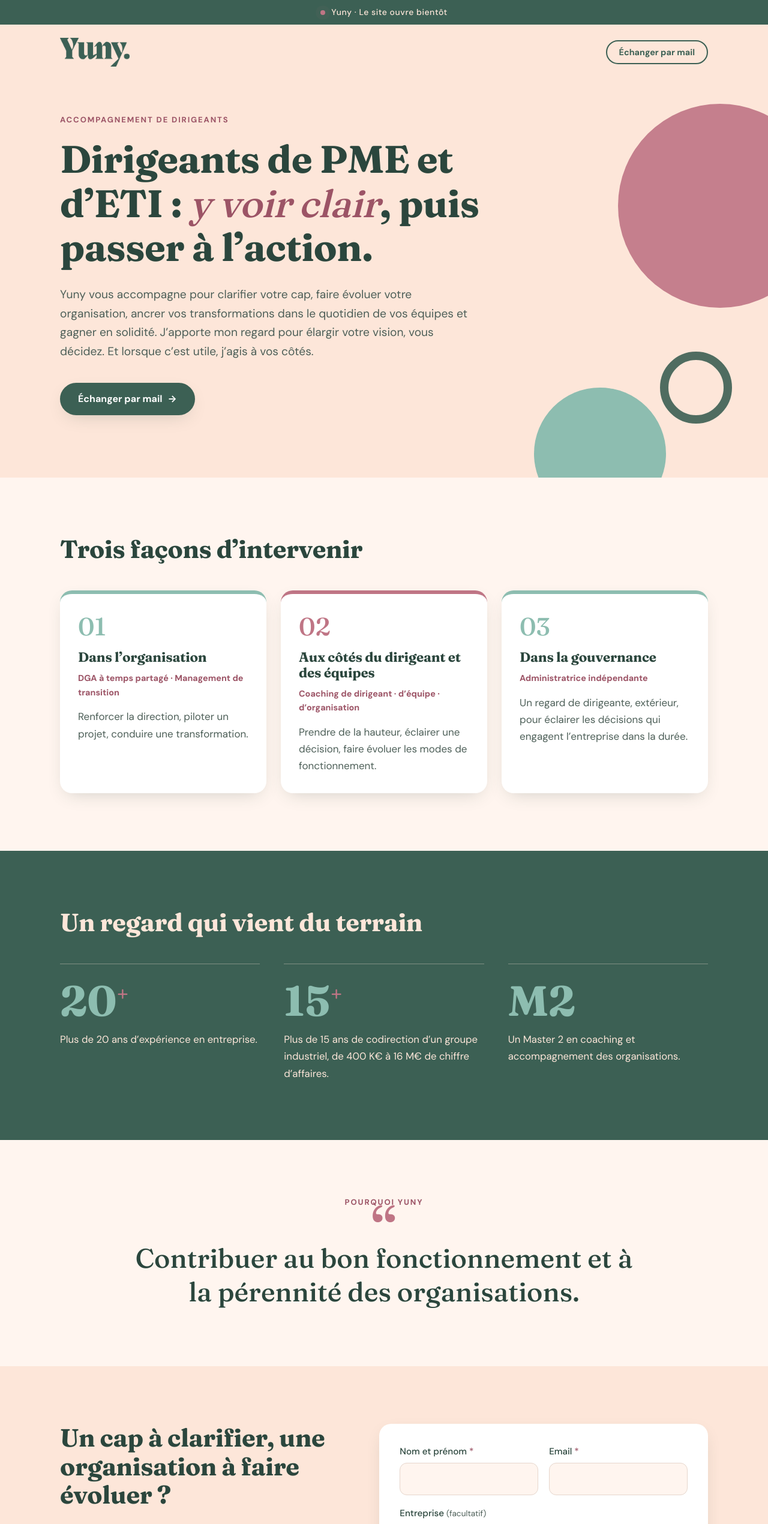
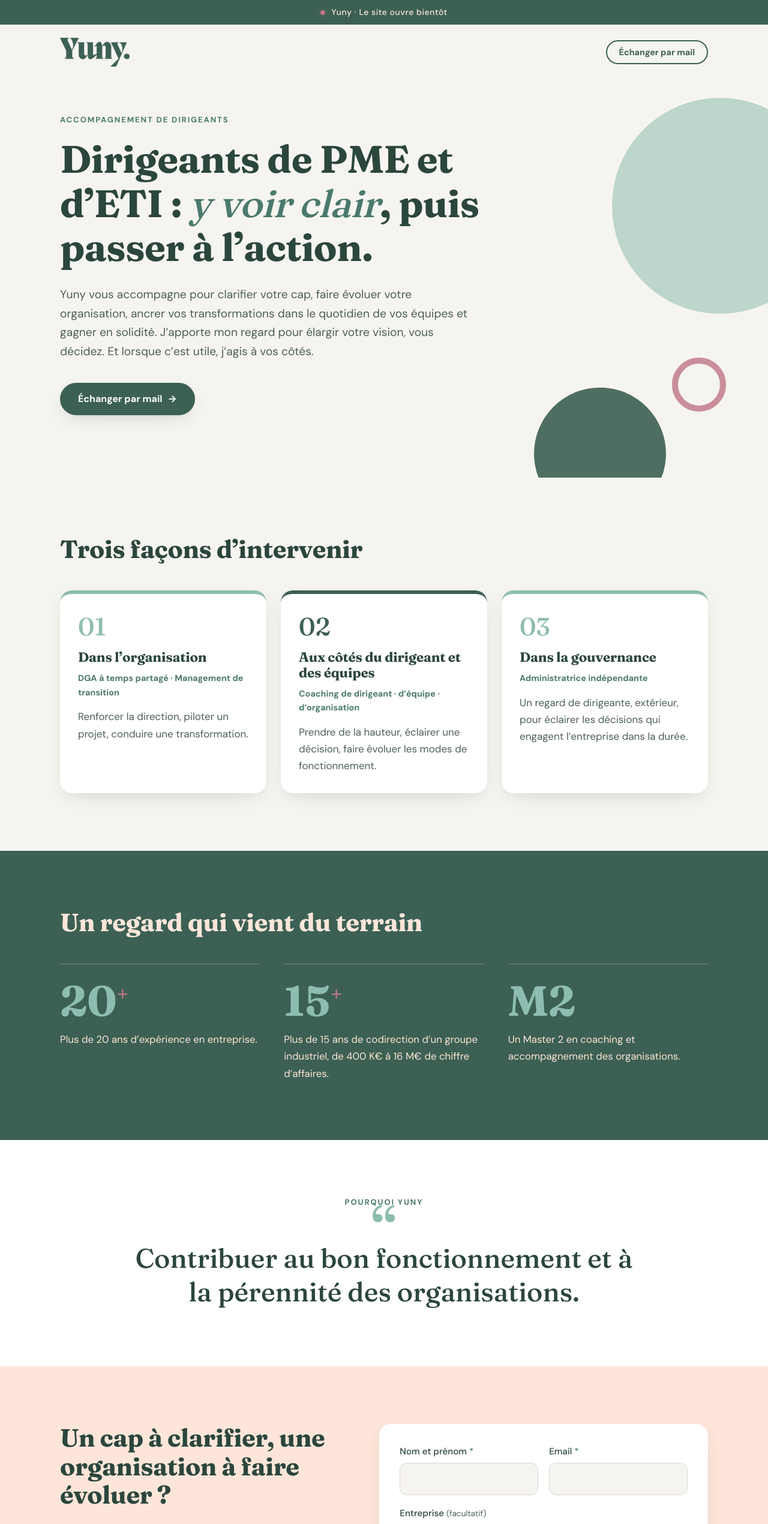
Before and after one commit to TyBgd/yuny, a plain HTML site: page index.html in a window 1280 px wide. Shown: the top 2540 px of the page at 60% size. Drawn offline with Linux system fonts and the light colour scheme.

Commit message:
Design plus sobre (rose en accent) et siège/RCS dans les mentions légales
Co-Authored-By: Claude Opus 5.5 <noreply@anthropic.com>

```diff
--- a/assets/style.css
+++ b/assets/style.css
@@ -7,6 +7,8 @@
   --sage: #8dbdb0;
   --peach: #fde6d9;
   --peach-soft: #fff5ef;
+  --neutral: #f6f4f0;
+  --sage-dark: #4a7a6d;     /* vert sauge foncé : texte lisible sur fond clair */
   --ink: #1f2f29;
   --muted: #4d5f58;
   --white: #ffffff;
@@ -29,13 +31,13 @@ body {
   font-size: 1.0625rem;
   line-height: 1.65;
   color: var(--ink);
-  background: var(--peach-soft);
+  background: var(--neutral);
   -webkit-font-smoothing: antialiased;
 }
 img { max-width: 100%; height: auto; display: block; }
 a { color: var(--green); text-underline-offset: 3px; }
-a:hover { color: var(--rose-dark); }
-:focus-visible { outline: 3px solid var(--rose); outline-offset: 3px; border-radius: 4px; }
+a:hover { color: var(--green-dark); }
+:focus-visible { outline: 3px solid var(--sage); outline-offset: 3px; border-radius: 4px; }
 
 h1, h2, h3 { font-family: var(--serif); font-weight: 700; line-height: 1.15; color: var(--green-dark); margin: 0; letter-spacing: -0.01em; }
 
@@ -59,7 +61,7 @@ h1, h2, h3 { font-family: var(--serif); font-weight: 700; line-height: 1.15; col
 @keyframes pulse { 70% { box-shadow: 0 0 0 8px rgba(191,117,133,0); } 100% { box-shadow: 0 0 0 0 rgba(191,117,133,0); } }
 
 /* Header */
-.header { background: var(--peach); }
+.header { background: var(--neutral); }
 .header__inner { display: flex; align-items: center; justify-content: space-between; gap: 16px; padding-top: 22px; padding-bottom: 22px; }
 .header__logo img { width: 116px; }
 
@@ -82,19 +84,19 @@ h1, h2, h3 { font-family: var(--serif); font-weight: 700; line-height: 1.15; col
 .btn[disabled] { opacity: .6; cursor: wait; transform: none; }
 
 /* Hero */
-.hero { position: relative; overflow: hidden; background: var(--peach); padding: 56px 0 104px; }
+.hero { position: relative; overflow: hidden; background: var(--neutral); padding: 56px 0 104px; }
 .hero__inner { position: relative; z-index: 1; max-width: 860px; margin-left: max(0px, calc((100% - var(--wrap)) / 2)); }
-.eyebrow { font-family: var(--sans); font-size: .82rem; font-weight: 700; letter-spacing: .14em; text-transform: uppercase; color: var(--rose-dark); margin: 0 0 18px; }
+.eyebrow { font-family: var(--sans); font-size: .82rem; font-weight: 700; letter-spacing: .14em; text-transform: uppercase; color: var(--sage-dark); margin: 0 0 18px; }
 .hero h1 { font-size: clamp(2.2rem, 5.4vw, 4rem); font-weight: 700; }
-.hero h1 em { font-style: italic; font-weight: 500; color: var(--rose-dark); }
+.hero h1 em { font-style: italic; font-weight: 500; color: var(--sage-dark); }
 .lead { font-size: clamp(1.05rem, 1.6vw, 1.2rem); color: var(--muted); max-width: 680px; margin: 26px 0 0; }
 .hero__cta { margin-top: 36px; }
 
 .hero__shapes { position: absolute; inset: 0; pointer-events: none; }
 .shape { position: absolute; border-radius: 50%; }
-.shape--rose { width: 340px; height: 340px; background: var(--rose); opacity: .9; right: -90px; top: 40px; }
-.shape--sage { width: 220px; height: 220px; background: var(--sage); right: 170px; bottom: -70px; }
-.shape--ring { width: 120px; height: 120px; border: 14px solid var(--green); right: 60px; bottom: 90px; opacity: .9; }
+.shape--big { width: 360px; height: 360px; background: var(--sage); opacity: .55; right: -100px; top: 30px; }
+.shape--mid { width: 220px; height: 220px; background: var(--green); opacity: .9; right: 170px; bottom: -70px; }
+.shape--ring { width: 90px; height: 90px; border: 10px solid var(--rose); right: 70px; bottom: 110px; opacity: .8; }
 
 /* Sections */
 .section { padding: 96px 0; }
@@ -112,11 +114,11 @@ h1, h2, h3 { font-family: var(--serif); font-weight: 700; line-height: 1.15; col
   transition: transform .25s ease;
 }
 .card:hover { transform: translateY(-4px); }
-.card--accent { border-top-color: var(--rose); }
+.card--accent { border-top-color: var(--green); }
 .card__num { font-family: var(--serif); font-size: 2.6rem; font-weight: 500; color: var(--sage); line-height: 1; display: block; margin-bottom: 18px; }
-.card--accent .card__num { color: var(--rose); }
+.card--accent .card__num { color: var(--green); }
 .card h3 { font-size: 1.4rem; margin-bottom: 10px; }
-.card__tag { font-size: .9rem; font-weight: 700; color: var(--rose-dark); margin: 0 0 14px; }
+.card__tag { font-size: .9rem; font-weight: 700; color: var(--sage-dark); margin: 0 0 14px; }
 .card p:last-child { margin: 0; color: var(--muted); }
 
 /* Stats */
@@ -127,11 +129,11 @@ h1, h2, h3 { font-family: var(--serif); font-weight: 700; line-height: 1.15; col
 .stat__txt { font-size: 1.05rem; }
 
 /* Pourquoi */
-.why { background: var(--peach-soft); text-align: center; }
+.why { background: var(--white); text-align: center; }
 .why__inner { max-width: 880px; }
 .eyebrow--center { text-align: center; }
 .why__quote { font-family: var(--serif); font-size: clamp(1.7rem, 3.8vw, 2.8rem); line-height: 1.25; color: var(--green-dark); margin: 0; position: relative; padding-top: 40px; }
-.why__quote::before { content: "“"; position: absolute; top: -30px; left: 50%; transform: translateX(-50%); font-size: 6rem; color: var(--rose); line-height: 1; }
+.why__quote::before { content: "“"; position: absolute; top: -30px; left: 50%; transform: translateX(-50%); font-size: 6rem; color: var(--sage); line-height: 1; }
 
 /* Contact */
 .contact { display: grid; grid-template-columns: 1fr 1.15fr; gap: 56px; align-items: start; }
@@ -140,11 +142,11 @@ h1, h2, h3 { font-family: var(--serif); font-weight: 700; line-height: 1.15; col
 .form__row { display: grid; grid-template-columns: 1fr 1fr; gap: 18px; }
 .field { margin-bottom: 18px; }
 .field label { display: block; font-weight: 500; font-size: .95rem; margin-bottom: 6px; color: var(--green-dark); }
-.field label span[aria-hidden] { color: var(--rose-dark); }
+.field label span[aria-hidden] { color: var(--sage-dark); }
 .opt { font-weight: 400; color: var(--muted); font-size: .85rem; }
 .field input, .field textarea {
   width: 100%; font: inherit; color: var(--ink);
-  background: var(--peach-soft); border: 1.5px solid #e6d6cc; border-radius: 12px;
+  background: var(--neutral); border: 1.5px solid #dcd8d0; border-radius: 12px;
   padding: 12px 14px; transition: border-color .2s, background .2s;
 }
 .field textarea { resize: vertical; min-height: 130px; }
@@ -173,9 +175,9 @@ h1, h2, h3 { font-family: var(--serif); font-weight: 700; line-height: 1.15; col
 
 /* Responsive */
 @media (max-width: 1180px) {
-  .shape--rose { width: 240px; height: 240px; right: -120px; top: -50px; opacity: .55; }
-  .shape--sage { width: 160px; height: 160px; right: -40px; bottom: -70px; }
-  .shape--ring { width: 90px; height: 90px; border-width: 10px; right: 110px; bottom: -30px; opacity: .5; }
+  .shape--big { width: 240px; height: 240px; right: -120px; top: -50px; opacity: .45; }
+  .shape--mid { width: 160px; height: 160px; right: -40px; bottom: -70px; }
+  .shape--ring { width: 70px; height: 70px; border-width: 8px; right: 110px; bottom: -20px; opacity: .6; }
 }
 @media (max-width: 900px) {
   .cards, .stats { grid-template-columns: 1fr; }
--- a/index.html
+++ b/index.html
@@ -37,8 +37,8 @@
     <!-- HERO -->
     <section class="hero">
       <div class="hero__shapes" aria-hidden="true">
-        <span class="shape shape--rose"></span>
-        <span class="shape shape--sage"></span>
+        <span class="shape shape--big"></span>
+        <span class="shape shape--mid"></span>
         <span class="shape shape--ring"></span>
       </div>
       <div class="wrap hero__inner">
```
Also changed, not shown: mentions-legales.html (+2 -2 lines).
